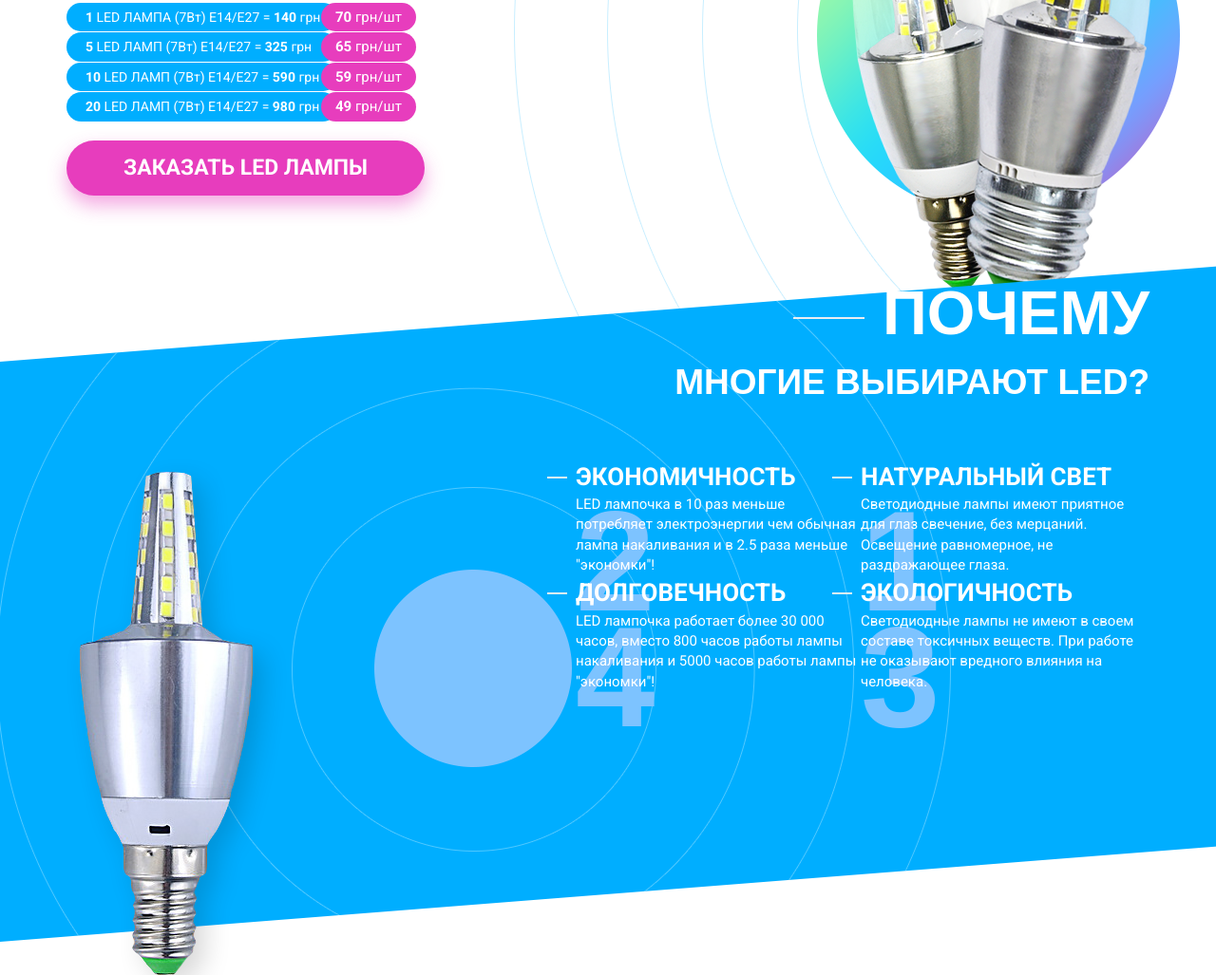
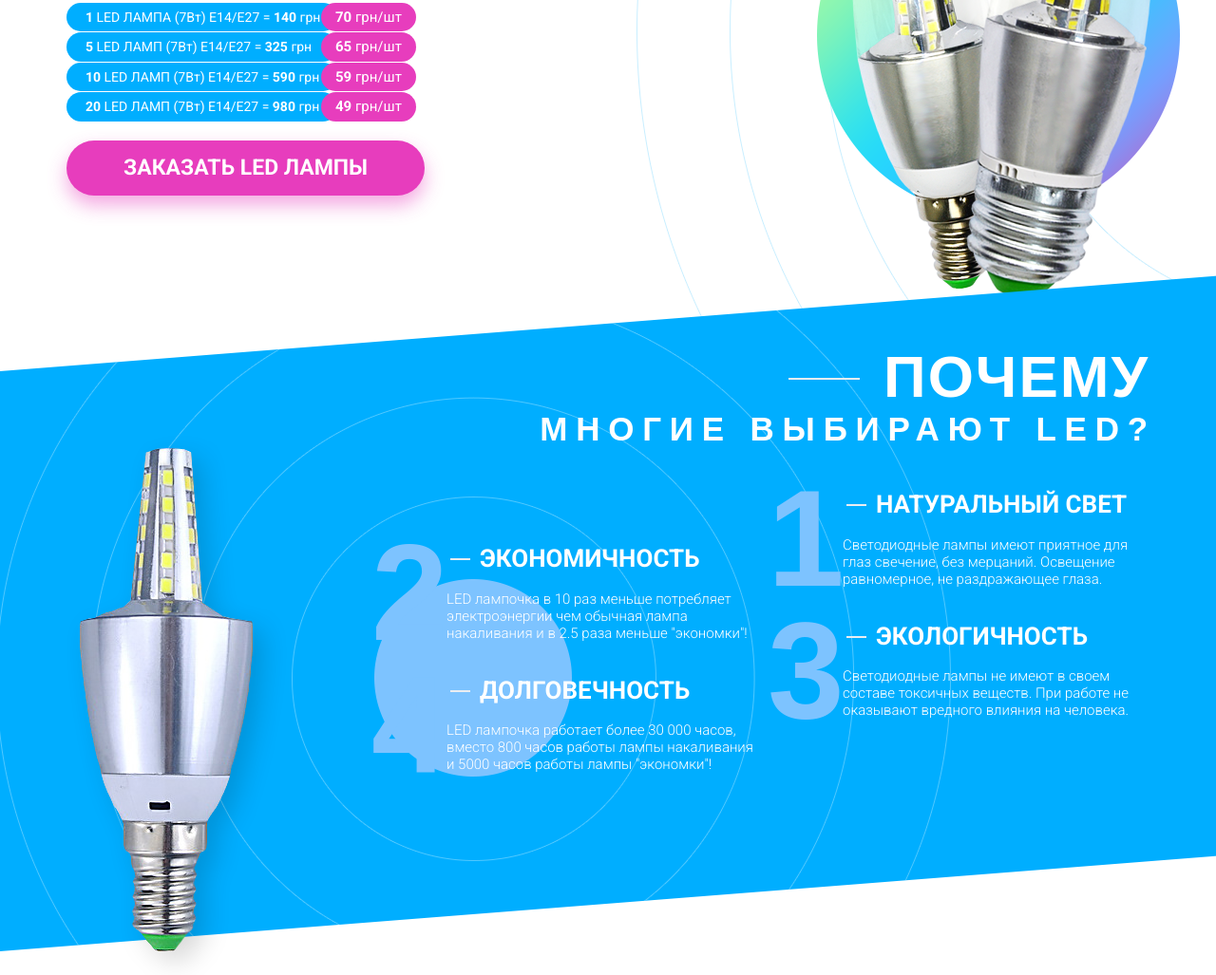
Before and after one commit to bogdankhomiak/Test, a website: page src/index.html in a window 1280 px wide. Shown: the part 402-1429 px from the top of the page at 95% size. Drawn offline with nearby package versions, Linux system fonts and the light colour scheme; files that its build step writes are made by us from their sources; files whose address does not match are found by name; a web font is replaced by a local one.

Commit message:
pixel perfect 1920

```diff
--- a/src/style/partials/index.less
+++ b/src/style/partials/index.less
@@ -4,7 +4,6 @@
   display: table;
   clear: both;
 }
-
 
 body {
   font-family: 'Roboto', sans-serif;
@@ -53,9 +52,10 @@ h1 {
 
 h2 {
   font-family: 'Intro', sans-serif;
-  font-size: 65px;
+  font-size: 62px;
   color: #fff;
   text-transform: uppercase;
+  letter-spacing: 2px;
   text-align: right;
   position: relative;
   &:after {
@@ -65,12 +65,15 @@ h2 {
     width: 75px;
     height: 2px;
     background: #eaedf2;
-    top: 50px;
-    right: 300px;
+    top: 45px;
+    right: 305px;
   }
   & span {
-    font-size: 37px;
+    font-size: 35px;
     display: block;
+    line-height: 20px;
+    letter-spacing: 8.8px;
+    margin-right: -7px;
   }
 }
 
@@ -107,7 +110,7 @@ h2 {
 }
 
 .header {
-  background: url(../img/bg-waves-circle.png) 541px 0 no-repeat;
+  background: url(../img/bg-waves-circle.png) 670px 0 no-repeat;
   height: 740px;
 }
 
@@ -200,29 +203,39 @@ h2 {
 
 .advantages {
   background: url("../img/bg-2.png") no-repeat;
-  margin-top: -108px;
+  margin-top: -98px;
+  padding-top: 62px;
   position: relative;
   &__block {
     display: flex;
     justify-content: space-between;
+    position: relative;
   }
   &__list {
-    margin-left: 300px;
+    margin-left: 168px;
   }
   &__items {
     display: flex;
     flex-wrap: wrap;
-    justify-content: center;
+    justify-content: space-between;
   }
   &__item {
-    width: 300px;
+    width: 323px;
     position: relative;
+    margin-bottom: 33px;
+    &_second {
+      margin-top: 57px;
+    }
+    &_third{
+      margin-top: -57px;
+    }
     & span {
       font-family: 'Roboto', sans-serif;
       font-size: 26px;
       color: #fff;
       font-weight: bold;
       position: relative;
+      padding-left: 35px;
       &:after {
         content: '';
         display: block;
@@ -231,13 +244,15 @@ h2 {
         height: 2px;
         background: #eaedf2;
         top: 15px;
-        left: -30px;
+        left: 4px;
       }
       &.advantages__item-number {
         font-family: 'Intro', sans-serif;
-        font-size: 150px;
+        font-size: 145px;
         color: #7dc3ff;
         position: absolute;
+        top: -49px;
+        left: -114px;
         &:after {
           display: none;
         }
@@ -247,8 +262,15 @@ h2 {
       font-family: 'Roboto', sans-serif;
       font-size: 15px;
       color: #ffffff;
+      font-weight: lighter;
+      line-height: 18px;
       position: relative;
       z-index: 1;
+      margin-top: 14px;
     }
   }
+  &__img {
+    position: relative;
+    top: -54px;
+  }
 }
```
Also changed, not shown: build/css/main.css.
